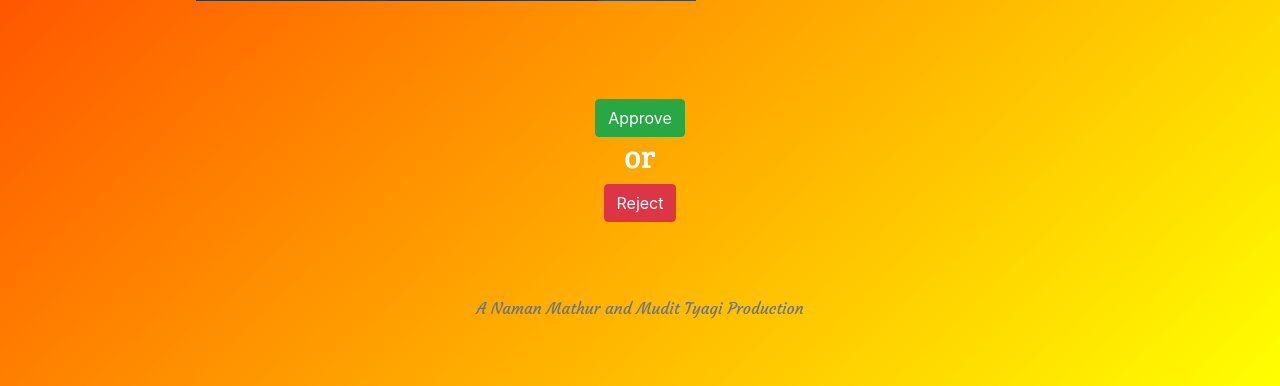
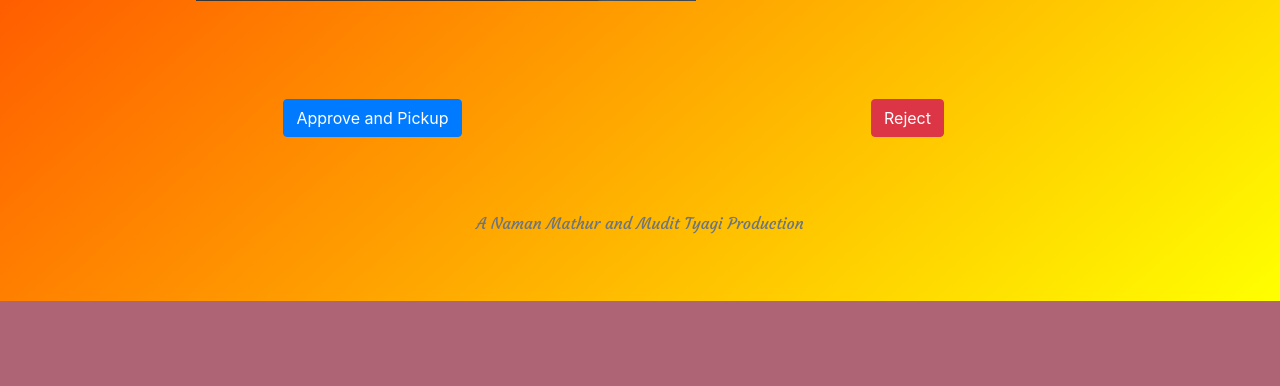
Before and after one commit to NamanMathur77/relier_donations, a Django app: page /post/1/ in a window 1280 px wide. Shown: the part 815-1201 px from the top of the page. After the commit the page ends 1116 px from the top, so only its background shows below. Run offline with Django 3.2, Linux system fonts and the light colour scheme; a user stored in the database is signed in; data comes from the database, SQL or seed files in the repository; both versions use the stored data as it was after the commit; some libraries are stand-ins or nearby versions; some web fonts are replaced.

Commit message:
adding aproval and mining details

```diff
--- a/home/templates/home/item_detail.html
+++ b/home/templates/home/item_detail.html
@@ -32,25 +32,40 @@
         </div>
         <div style="height:3em"></div>
         <div class="container" style="text-align: center;" id="overlay">
-          {% if user.username == "naman" %}
+          <div class="row">
+          {% if user.username == "naman" and item.status == "pending" %}
+          <div class="col">
+          <form action="{% url 'post-pickup' item.id %}" method="post">
+            {%csrf_token%}
+            <input class="btn btn-primary" type="submit" value="Approve and Pickup">
+          </form>
+          </div>
+          {% endif %}
+
+          {% if user.username == "naman" and item.status == "arranging pickup" %}
+          <div class="col">
           <form action="{% url 'post-approve' item.id %}" method="post">
             {%csrf_token%}
-            <input class="btn btn-success" type="submit" value="Approve">
+            <input class="btn btn-success" type="submit" value="Mine and finish">
           </form>
+          </div>
           {% endif %}
+
           {%if user.username == "naman" %}
-          <h2 style="color:#FFF; font-family: 'Bree Serif';">or</h2>
+          <div class="col">
           <div style="text-align: center;">
             <form action="{% url 'post-deny' item.id %}" method="post">
               {%csrf_token%}
               <input class="btn btn-danger" type="submit" value="Reject">
             </form>
           </div>
+          </div>
           {%else%}
           <div style="text-align: center;">
           <a href="{% url 'post-delete' item.id %}" class="btn btn-danger">Delete</a>
           </div>
           {%endif%}
+        </div>
         </div>
 
         <script type="text/javascript">
--- a/home/urls.py
+++ b/home/urls.py
@@ -10,6 +10,7 @@ urlpatterns=[
     path('post/<int:pk>/update',PostUpdateView.as_view(),name='post-update'),
     path('post/<int:pk>/approve',views.approve, name='post-approve'),
     path('post/<int:pk>/deny',views.deny, name='post-deny'),
+    path('post/<int:pk>/pickup',views.pickup, name='post-pickup'),
     path('user/<str:username>', views.userDetail, name='user-detail'),
     path('all_donations/', views.get_all_donations, name='all-donations'),
     path('about/',views.about,name="about-us"),
--- a/home/views.py
+++ b/home/views.py
@@ -220,6 +220,15 @@ class PostDeleteView(LoginRequiredMixin, UserPassesTestMixin, DeleteView):
             return True
         return False
 
+def pickup(request, pk):
+    item=Item.objects.get(pk=pk)
+    item.status = 'arranging pickup'
+    item.save()
+    pri=str(pk)
+    redirectpath="/post/"+pri
+    return HttpResponseRedirect(redirectpath)
+
+
 def approve(request, pk):
     item=Item.objects.get(pk=pk)
     item.status = 'approved'
@@ -245,7 +254,7 @@ def approve(request, pk):
             print(blockchain.chain)
             pickle.dump(blockchain, output, pickle.HIGHEST_PROTOCOL)
     pri=str(pk)
-    redirectpath="/post/"+pri+"/delete"
+    redirectpath="/"
     return HttpResponseRedirect(redirectpath)
 
 
```
Also changed, not shown: home/templates/home/all_donations.html (+5 -3 lines), home/templates/home/home.html (+8 -4 lines), db.sqlite3, 1 other file.
